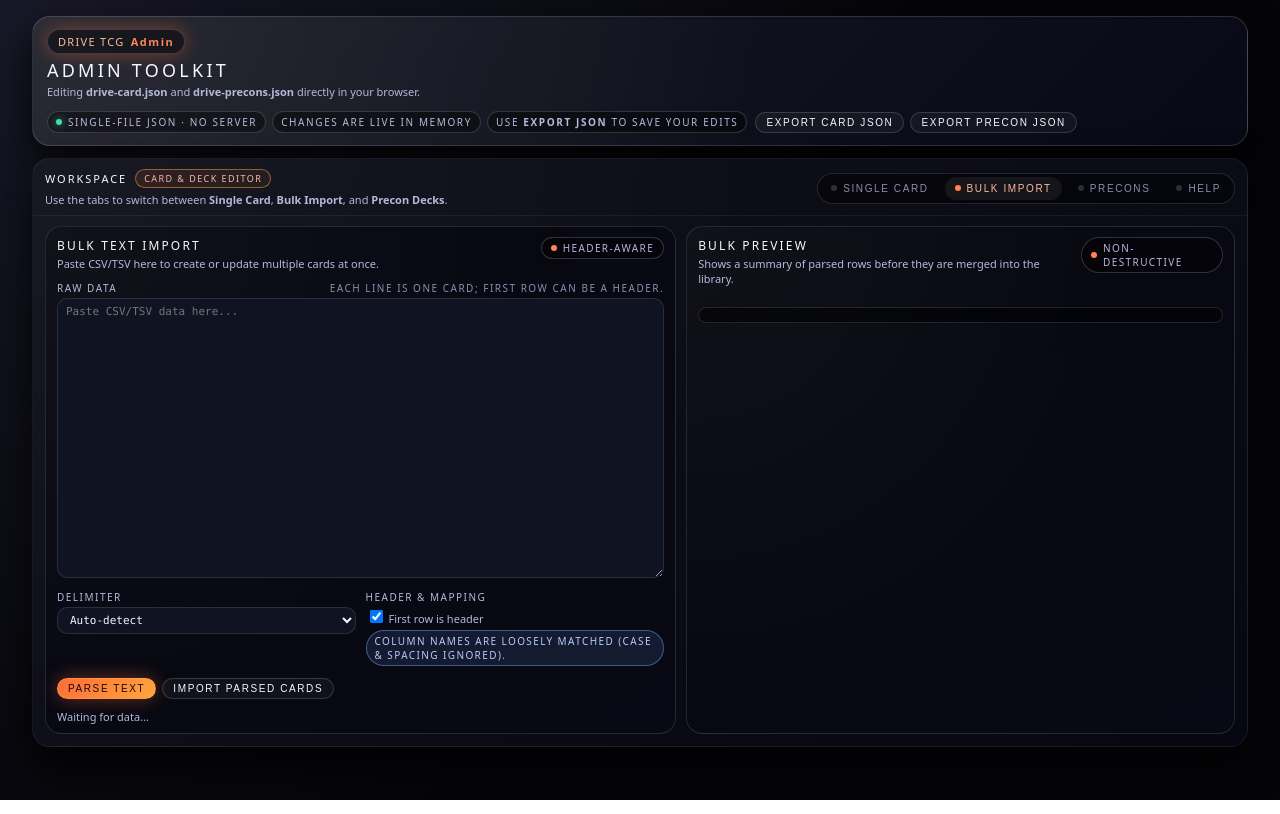
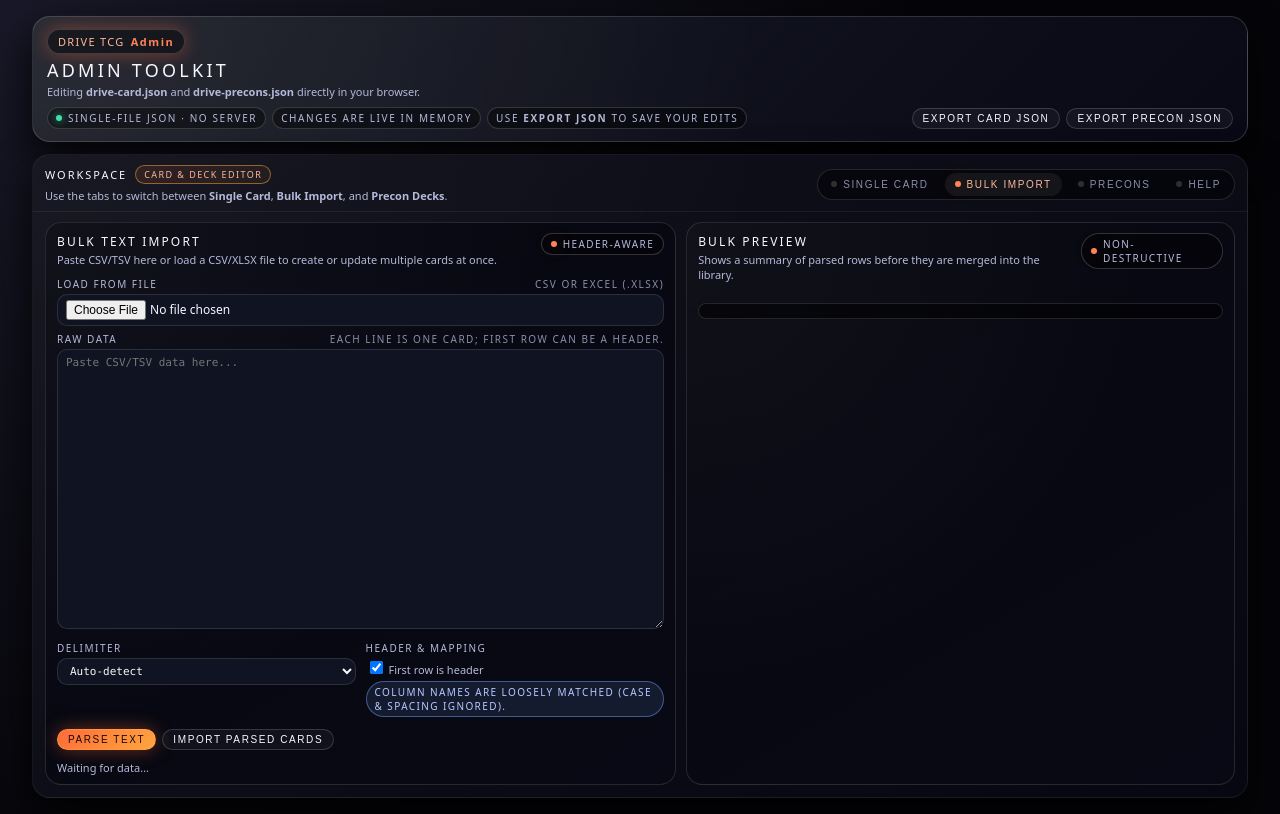
Before and after one commit to DragDS/Drive-TCG, a plain HTML site: page admin.html in a window 1280 px wide. Both pictures are taken after a click on the button "BULK IMPORT". Drawn offline with Linux system fonts and the light colour scheme.

Commit message:
Update admin.html

```diff
--- a/admin.html
+++ b/admin.html
@@ -94,10 +94,8 @@
 
     .app-header-main {
       display: flex;
-      justify-content: space-between;
-      gap: 12px;
-      align-items: center;
-      flex-wrap: wrap;
+      flex-direction: column;
+      gap: 8px;
     }
 
     .app-title-block {
@@ -1454,13 +1452,27 @@
                   <div>
                     <div class="field-card-title">Bulk Text Import</div>
                     <div class="field-card-subtitle">
-                      Paste CSV/TSV here to create or update multiple cards at once.
+                      Paste CSV/TSV here or load a CSV/XLSX file to create or update multiple cards at once.
                     </div>
                   </div>
                   <div class="badge">
                     <span class="badge-dot"></span>
                     <span>Header-aware</span>
                   </div>
+                </div>
+
+                <!-- NEW: file upload -->
+                <div class="field">
+                  <label class="field-label">
+                    <span>Load from File</span>
+                    <span class="hint">CSV or Excel (.xlsx)</span>
+                  </label>
+                  <input
+                    id="bulkFileInput"
+                    class="input"
+                    type="file"
+                    accept=".csv,.tsv,.txt,application/vnd.openxmlformats-officedocument.spreadsheetml.sheet,application/vnd.ms-excel"
+                  />
                 </div>
 
                 <div class="field">
@@ -1589,7 +1601,7 @@
 
                   <h3>Bulk Import</h3>
                   <p>
-                    The Bulk tab supports pasting CSV/TSV-like data. It respects headers loosely (ignoring case, spacing, etc.).
+                    The Bulk tab supports pasting CSV/TSV-like data or loading a CSV/XLSX file. It respects headers loosely (ignoring case, spacing, etc.).
                   </p>
                   <p>
                     Basic example:
```
